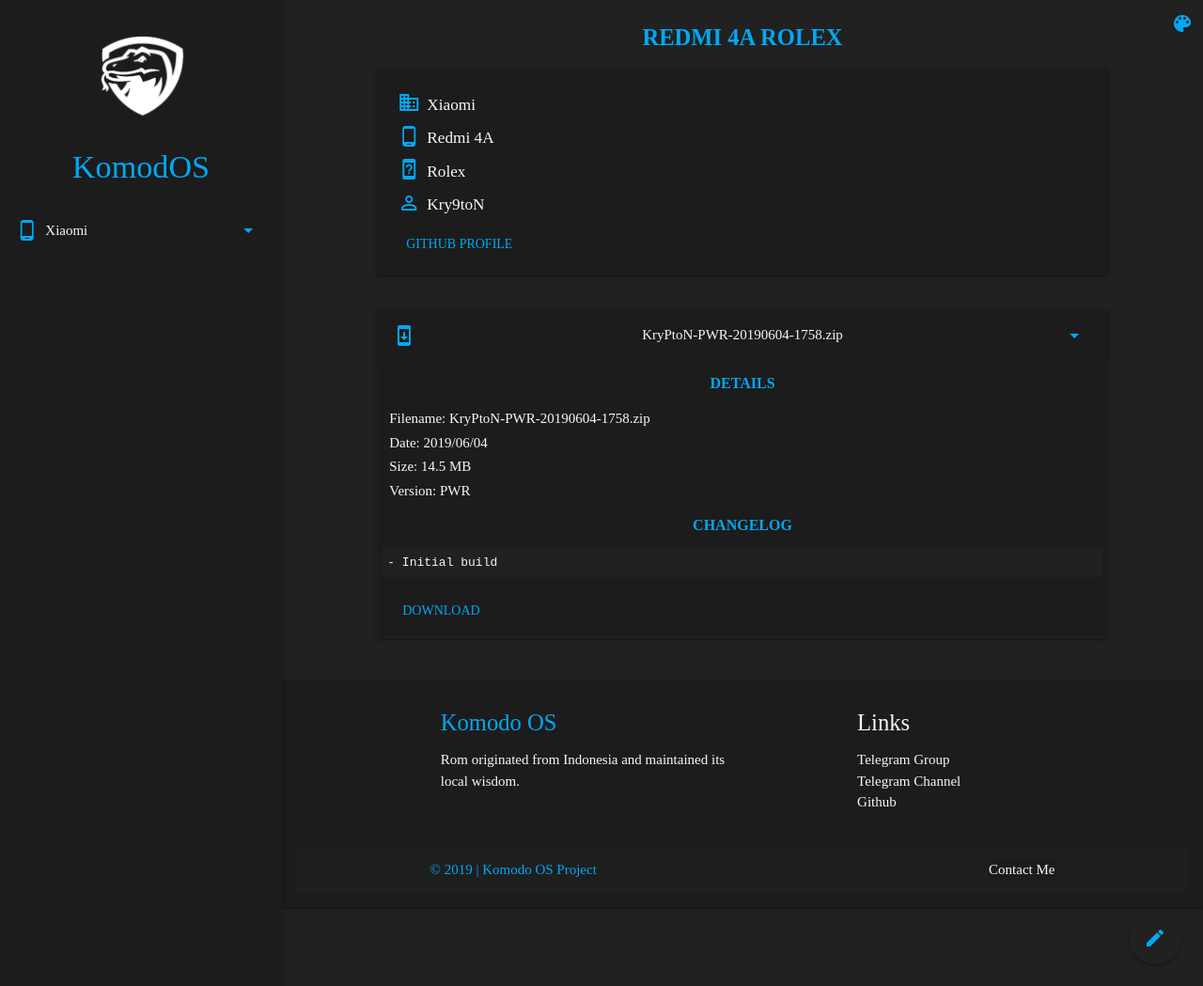
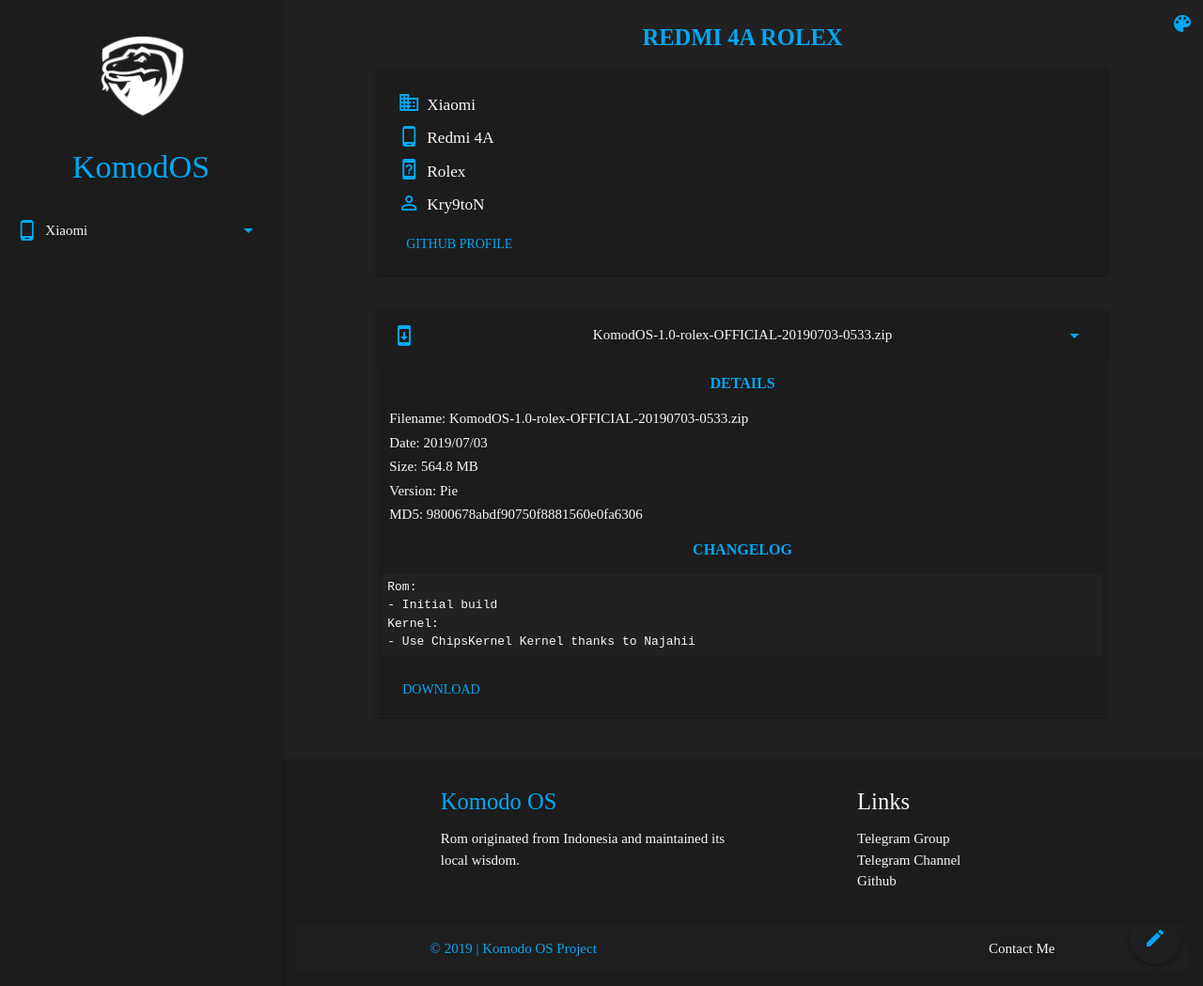
Before and after one commit to MrYacha/KomodOS-Rom.github.io, a Jekyll site: the page built from rom-rolex.html, in a window 1280 px wide and 1049 px high. Shown: the whole window at 94% size. Built offline with Jekyll 4.4.1, drawn with Linux system fonts in a browser that asks for light colours; some web fonts are replaced.

```diff
--- a/rom-riva.html
+++ b/rom-riva.html
@@ -54,7 +54,7 @@ permalink : /rom/riva/
 			  <div class="deviceprop"><p>Filename: KomodOS-1.0-riva-OFFICIAL-20190701-0531.zip</p></div>
 			  <div class="deviceprop"><p>Date: 2019/07/1</p></div>
 			  <div class="deviceprop"><p>Size: 555 MB</p></div>
-			  <div class="deviceprop"><p>Version: PIE</p></div>
+			  <div class="deviceprop"><p>Version: Pie</p></div>
 			  <div class="deviceprop"><p>MD5: fc57e478f5a23494cef9354c1586fc36</p></div>
 			</div>
 
--- a/rom-rolex.html
+++ b/rom-rolex.html
@@ -43,7 +43,7 @@ permalink : /rom/rolex/
 		<li class="active">
 		  <div class="collapsible-header">
 			<i class="material-icons">system_update</i>
-			<span style="width: 100%">KryPtoN-PWR-20190604-1758.zip</span>
+			<span style="width: 100%">KomodOS-1.0-rolex-OFFICIAL-20190703-0533.zip</span>
 			<i class="material-icons">arrow_drop_down</i>
 		  </div>
 
@@ -51,21 +51,25 @@ permalink : /rom/rolex/
 
 			<p class="label" >details</p>
 			<div class="buildinfo">
-			  <div class="deviceprop"><p>Filename: KryPtoN-PWR-20190604-1758.zip</p></div>
-			  <div class="deviceprop"><p>Date: 2019/06/04</p></div>
-			  <div class="deviceprop"><p>Size: 14.5 MB</p></div>
-			  <div class="deviceprop"><p>Version: PWR</p></div>
+			  <div class="deviceprop"><p>Filename: KomodOS-1.0-rolex-OFFICIAL-20190703-0533.zip</p></div>
+			  <div class="deviceprop"><p>Date: 2019/07/03</p></div>
+			  <div class="deviceprop"><p>Size: 564.8 MB</p></div>
+			  <div class="deviceprop"><p>Version: Pie</p></div>
+			  <div class="deviceprop"><p>MD5: 9800678abdf90750f8881560e0fa6306</p></div>
 			</div>
 
 			<div class='buildChangelog'>
 			  <p class="label">Changelog</p>
 			  <pre>
+				Rom:
 				- Initial build
+				Kernel:
+				- Use ChipsKernel Kernel thanks to Najahii
 			  </pre>
 			</div>
 
 			<div class="buildbuttons">
-			  <a href="https://userupload.net/3am75i8w2xca" download target="_blank" class="waves-effect waves-teal btn-flat"><i class="zmdi zmdi-download left"></i>Download</a>
+			  <a href="https://master.dl.sourceforge.net/project/komodos-rom/rolex/KomodOS-1.0-rolex-OFFICIAL-20190703-0533.zip" download class="waves-effect waves-teal btn-flat"><i class="zmdi zmdi-download left"></i>Download</a>
 			</div>
 		  </div>
 		</li>
```
